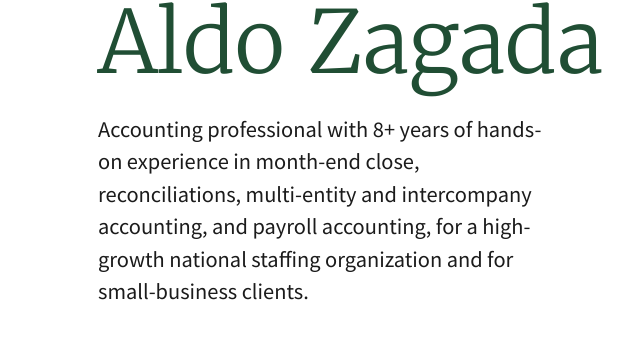
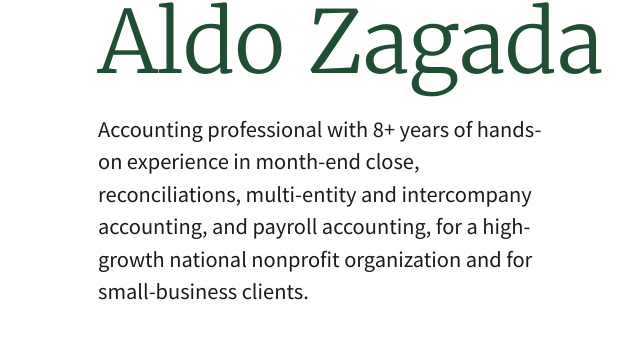
Before and after one commit to azagada/resume, a plain HTML site: page site/index.html in a window 1280 px wide. Shown: the part 174-511 px from the top of the page, 62-702 px from the left. Drawn offline with Linux system fonts and the light colour scheme.

Commit message:
Update professional description in index.html

```diff
--- a/site/index.html
+++ b/site/index.html
@@ -63,7 +63,7 @@
 
         <div class="grid-row grid-gap-lg">
           <div class="desktop:grid-col-7">
-            <p class="site-hero__lead">Accounting professional with 8+ years of hands-on experience in month-end close, reconciliations, multi-entity and intercompany accounting, and payroll accounting, for a high-growth national staffing organization and for small-business clients.</p>
+            <p class="site-hero__lead">Accounting professional with 8+ years of hands-on experience in month-end close, reconciliations, multi-entity and intercompany accounting, and payroll accounting, for a high-growth national nonprofit organization and for small-business clients.</p>
             <ul class="usa-button-group site-hero__actions">
               <li class="usa-button-group__item">
                 <a class="usa-button usa-button--big" href="#contact">Send a message</a>
```
